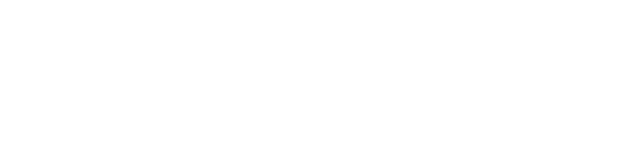
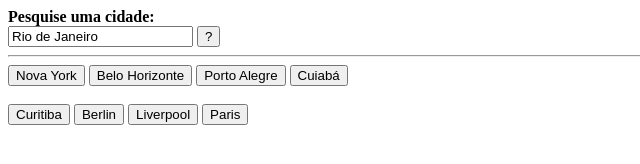
Before and after one commit to Gustavo-Enrick/js-weatherAPI, a plain HTML site: page index.html in a window 1280 px wide. Shown: the whole page, without its empty margins (0-640 px from the left). Drawn offline with Linux system fonts and the light colour scheme.

Commit message:
add initial body

```diff
--- a/index.html
+++ b/index.html
@@ -3,11 +3,39 @@
 <head>
     <meta charset="UTF-8">
     <meta name="viewport" content="width=device-width, initial-scale=1.0">
+    <!--Links dos arquivos-->
     <link rel="stylesheet" href="/css/index.css">
     <script src="/js/main.js" defer></script>
     <title>Previsão do tempo</title>
 </head>
 <body>
-
+    <div class="container">
+        <div class="container__barraPesquisa">
+            <form action="">
+                <label for="cidade">
+                    <b>Pesquise uma cidade:</b>
+                </label>
+                <br>
+                <Input type="text" placeholder="Ex:São Paulo" value="Rio de Janeiro"></Input>
+                <button><img src="" alt="">?</button>
+            </form>
+            <hr>
+        </div>
+        <div class="container__sugestoes">
+            <div class="container__sugestoes__esquerda">
+                <button>Nova York</button>
+                <button>Belo Horizonte</button>
+                <button>Porto Alegre</button>
+                <button>Cuiabá</button>
+            </div>
+            <br>
+            <div class="container__sugestoes__direita">
+                <button>Curitiba</button>
+                <button>Berlin</button>
+                <button>Liverpool</button>
+                <button>Paris</button>
+            </div>
+        </div>
+    </div>
 </body>
 </html>
```
